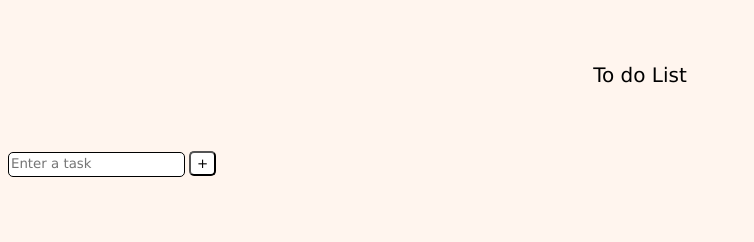
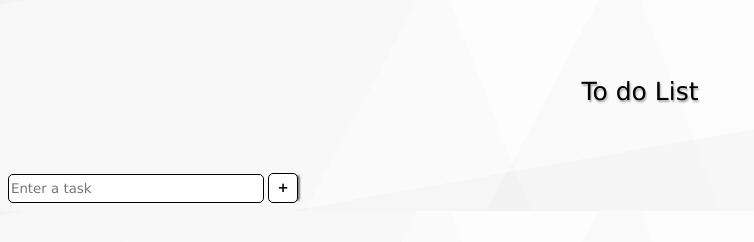
Before and after one commit to sarahhcheng/To-Do-List, a plain HTML site: page index.html in a window 1280 px wide. Shown: the whole page, without its empty margins (0-754 px from the left). Drawn offline with Linux system fonts and the light colour scheme.

Commit message:
added some functionality

```diff
--- a/index.html
+++ b/index.html
@@ -11,7 +11,9 @@
     <h1>To do List</h1>
     <div class="input">
       <input id="inputField" placeholder="Enter a task" type="text" />
-      <button id="add">+</button>
+      <button id="add"><b>+</b></button>
+      <div class="tasks" id="container"></div>
     </div>
+    <script src="main.js"></script>
   </body>
 </html>
--- /dev/null
+++ b/main.js
@@ -0,0 +1,13 @@
+let addTaskButton = document.getElementById("add");
+let taskContainer = document.getElementById("container");
+let inputField = document.getElementById("inputField");
+
+addTaskButton.addEventListener("click", function () {
+  var specificTask = document.createElement("p");
+  specificTask.innerText = inputField.value;
+  taskContainer.appendChild(specificTask);
+  inputField.value = "";
+  specificTask.addEventListener("click", function () {
+    specificTask.innerText = "";
+  });
+});
--- a/style.css
+++ b/style.css
@@ -1,15 +1,60 @@
 body {
-  background-color: seashell;
+  background-image: linear-gradient(
+      74deg,
+      rgba(236, 236, 236, 0.02) 0%,
+      rgba(236, 236, 236, 0.02) 13%,
+      transparent 13%,
+      transparent 64%,
+      rgba(55, 55, 55, 0.02) 64%,
+      rgba(55, 55, 55, 0.02) 71%,
+      rgba(239, 239, 239, 0.02) 71%,
+      rgba(239, 239, 239, 0.02) 100%
+    ),
+    linear-gradient(
+      170deg,
+      rgba(8, 8, 8, 0.02) 0%,
+      rgba(8, 8, 8, 0.02) 1%,
+      transparent 1%,
+      transparent 60%,
+      rgba(9, 9, 9, 0.02) 60%,
+      rgba(9, 9, 9, 0.02) 80%,
+      rgba(198, 198, 198, 0.02) 80%,
+      rgba(198, 198, 198, 0.02) 100%
+    ),
+    linear-gradient(
+      118deg,
+      rgba(134, 134, 134, 0.02) 0%,
+      rgba(134, 134, 134, 0.02) 30%,
+      transparent 30%,
+      transparent 43%,
+      rgba(85, 85, 85, 0.02) 43%,
+      rgba(85, 85, 85, 0.02) 47%,
+      rgba(103, 103, 103, 0.02) 47%,
+      rgba(103, 103, 103, 0.02) 100%
+    ),
+    linear-gradient(
+      249deg,
+      rgba(178, 178, 178, 0.02) 0%,
+      rgba(178, 178, 178, 0.02) 8%,
+      transparent 8%,
+      transparent 47%,
+      rgba(161, 161, 161, 0.02) 47%,
+      rgba(161, 161, 161, 0.02) 61%,
+      rgba(19, 19, 19, 0.02) 61%,
+      rgba(19, 19, 19, 0.02) 100%
+    ),
+    linear-gradient(90deg, rgb(255, 255, 255), rgb(255, 255, 255));
 }
 
 h1 {
   text-align: center;
   text-shadow: blue;
   font-weight: lighter;
-  font-size: 20px;
-  padding-top: 50px;
+  font-size: 25px;
+  padding-top: 60px;
   padding-bottom: 50px;
   font-family: Verdana;
+  text-shadow: 1px 2px 2px darkgray;
 }
 
 .input {
@@ -17,11 +62,15 @@ h1 {
 }
 
 #add {
-  border-radius: 1px;
+  border-radius: 5px;
+  border: 1px solid;
   font-family: Verdana;
-  height: 25px;
+  height: 30px;
+  width: 30px;
   background-color: white;
   border-radius: 5px;
+  box-shadow: 4px 0 2px -2px grey;
+  text-decoration: outline;
 }
 
 #add:hover {
@@ -34,7 +83,7 @@ h1 {
   vertical-align: middle;
   outline: none;
   font-family: Verdana;
-  height: 20px;
-  padding-bottom: 2px;
+  height: 25px;
+  width: 250px;
   border-radius: 5px;
 }
```
